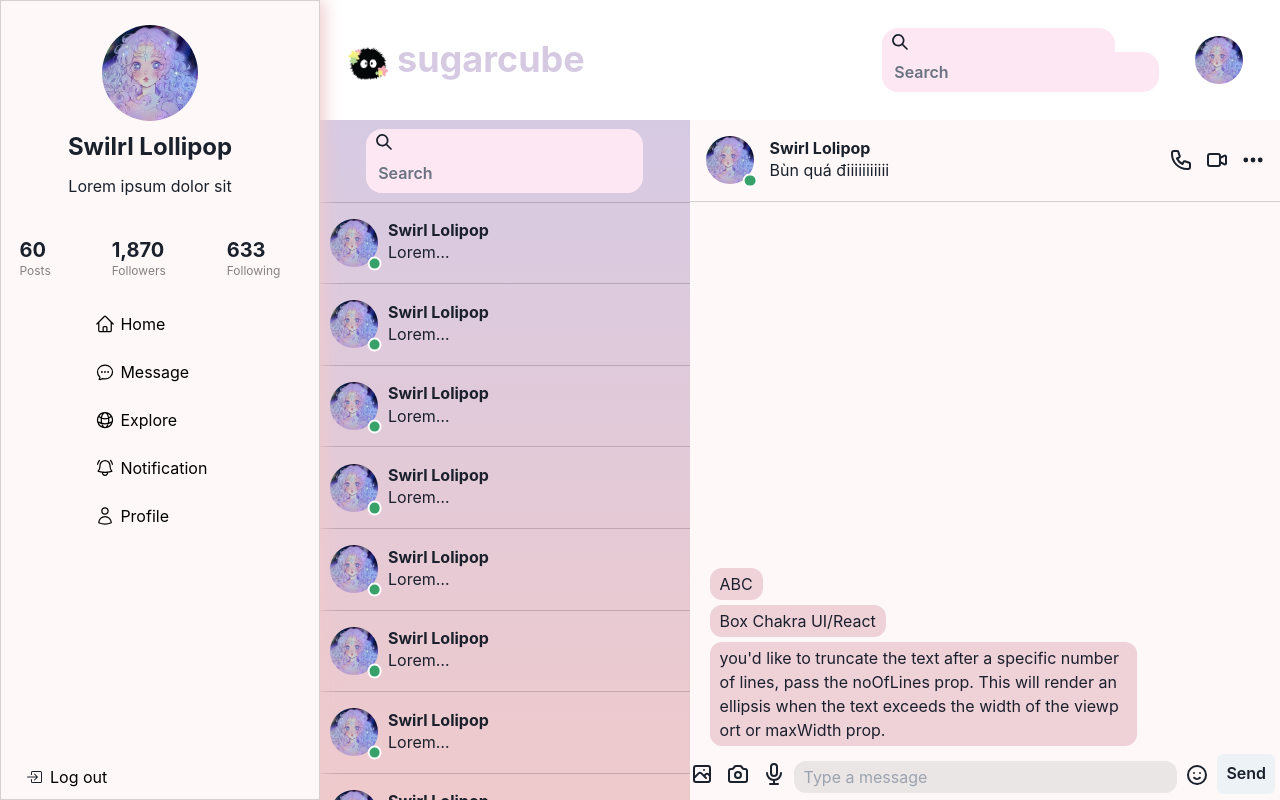
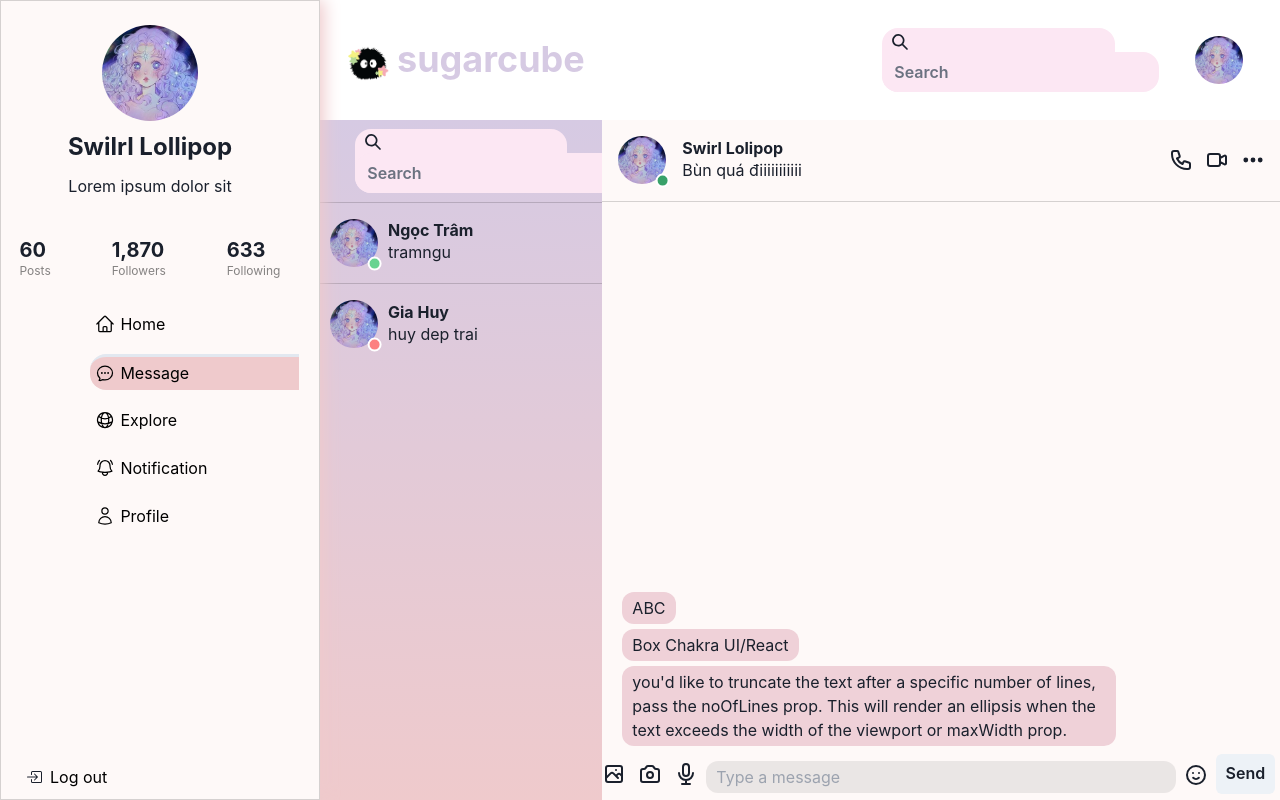
Before and after one commit to Hoanghuygia/social-media-site, a React (Vite) app in the folder client/: page /message in a window 1280 px wide. Built offline with nearby package versions, Linux system fonts and the light colour scheme.

Commit message:
create selection effect for navbar

```diff
--- a/client/src/components/SideBar/Bar.jsx
+++ b/client/src/components/SideBar/Bar.jsx
@@ -1,10 +1,14 @@
 import { Flex, Icon, Box } from "@chakra-ui/react";
 import { NavLink } from "react-router-dom";
-import { HiOutlineHome, HiOutlineChat, HiOutlineGlobeAlt, HiOutlineUser  } from "react-icons/hi";
-import { HiOutlineBellAlert } from "react-icons/hi2";
 import styled from "styled-components";
+import { useLocation } from "react-router-dom";
 
-function Bar({icon, barName, route}) {
+function Bar({ icon, barName, route }) {
+    const location = useLocation();
+    console.log("Location: " + location.pathname);
+    const isActive = location.pathname === route;
+    console.log("Active: " + isActive);
+
     return (
         <Flex>
             <Box h="36px" bg="bg-color.100" w="30%"></Box>
@@ -18,18 +22,21 @@ function Bar({icon, barName, route}) {
                     justifyContent: "center",
                     marginY: "auto",
                 }}
+                borderTopLeftRadius={isActive ? "2xl" : "none"}
+                borderBottomLeftRadius={isActive ? "2xl" : "none"}
+                borderTopWidth={isActive ? "3px" : "none"}
+                background={isActive ? "bg-color.300" : "none"}
                 _hover={{
                     borderTopLeftRadius: "2xl",
                     borderBottomLeftRadius: "2xl",
                     borderTopWidth: "3px",
                     borderColor: "#efcbce",
-                        background:
-                            "linear-gradient(to right, #fce2e3, #ebe1ed)",
+                    background: "linear-gradient(to right, #fce2e3, #ebe1ed)",
                 }}
                 transition="background-color 0.3s"
             >
                 <StyledNavLink to={route}>
-                        <Icon boxSize={5} as={icon } mx="5px" /> {barName}
+                    <Icon boxSize={5} as={icon} mx="5px" /> {barName}
                 </StyledNavLink>
             </Box>
         </Flex>
@@ -40,7 +47,7 @@ const StyledNavLink = styled(NavLink)`
     text-emphasis: none;
     text-decoration: none;
     color: black;
-    display: flex; /* Sử dụng flexbox */
+    display: flex;
     align-items: center;
     &:hover {
         text-emphasis: none;
--- a/client/src/components/SideBar/SideBarNav.jsx
+++ b/client/src/components/SideBar/SideBarNav.jsx
@@ -1,8 +1,6 @@
-import { Flex, Icon, Box } from "@chakra-ui/react";
-import { NavLink } from "react-router-dom";
+import { Flex } from "@chakra-ui/react";
 import { HiOutlineBellAlert, HiOutlineHome, HiOutlineChatBubbleOvalLeftEllipsis , HiOutlineGlobeAlt, HiOutlineUser} from "react-icons/hi2";
 import Bar from "./Bar";
-import styled from "styled-components";
 
 function SideBarNav() {
     return (
@@ -16,17 +14,4 @@ function SideBarNav() {
     );
 }
 
-const StyledNavLink = styled(NavLink)`
-    text-emphasis: none;
-    text-decoration: none;
-    color: black;
-    display: flex;
-    align-items: center;
-    &:hover {
-        text-emphasis: none;
-        text-decoration: none;
-        color: black;
-    }
-`;
-
 export default SideBarNav;
--- a/client/src/pages/home/components/Post.jsx
+++ b/client/src/pages/home/components/Post.jsx
@@ -1,4 +1,4 @@
-import { Flex, Text, Image } from "@chakra-ui/react";
+import { Flex, Text, Image, Box } from "@chakra-ui/react";
 import PostHead from "./PostHead";
 import PostInfor from "./PostInfor";
 import {
@@ -11,7 +11,8 @@ function Post({ data }) {
     const { channel, time, type, content, like, comment, share } = data;
 
     return (
-        <Flex flexDir={"column"} py={"20px"} borderBottom={"1px solid RGBA(0, 0, 0, 0.16)"}>
+        <Box borderRadius="2xl" bg={"white"} mt={"12px"}>
+            <Flex flexDir={"column"} py={"20px"} >
                 <PostHead channel={channel} time={time} type={type} />
                 <Text ml="18px" mt={"10px"} align={"left"}>
                     {content.text}
@@ -37,6 +38,7 @@ function Post({ data }) {
                     />
                 </Flex>
             </Flex>
+        </Box>
     );
 }
 
--- a/client/src/pages/home/components/PostInfor.jsx
+++ b/client/src/pages/home/components/PostInfor.jsx
@@ -6,7 +6,7 @@ function PostInfor({infor, icon}) {
             py="4px"
             mt="5px"
             px="10px"
-            borderRadius="xl"
+            borderRadius="2xl"
             bg="bg-color.300"
             align='center'
             flex="1"
--- a/client/src/pages/home/components/PostZone.jsx
+++ b/client/src/pages/home/components/PostZone.jsx
@@ -47,7 +47,7 @@ const data = [
 
 function PostZone() {
   return (
-    <Flex bg={"white"} h={"100%"} w={"50%"} flexDir={"column"} gap={2}>
+    <Flex h={"100%"} w={"50%"} flexDir={"column"} gap={2}>
       {data.map((postData, index) => (
         <Post key={index} data={postData} />
       ))}
--- a/client/src/pages/message/Message.jsx
+++ b/client/src/pages/message/Message.jsx
@@ -23,5 +23,4 @@ function Message() {
     );
 }
 
-// problem at row 16
 export default Message;
--- a/client/src/pages/message/components/ChatList.jsx
+++ b/client/src/pages/message/components/ChatList.jsx
@@ -1,6 +1,21 @@
 import {Box, Flex} from "@chakra-ui/react";
 import SearchBar from "../../../components/SearchBar";
 import ChatListItem from "./ChatListItem";
+
+let data = [
+    {
+        avatar: "/img/avatar.png",
+        status: "Online",
+        name: "Ngọc Trâm",
+        lastMesssage: "tramngu"
+    },
+    {
+        avatar: "/img/avatar.png",
+        status: "Offline",
+        name: "Gia Huy",
+        lastMesssage: "huy dep trai"
+    }
+]
 
 function ChatList() {
     return (
@@ -28,17 +43,9 @@ function ChatList() {
             >
                 <SearchBar className="w-9/12" />
             </Box>
-            <ChatListItem/>
-            <ChatListItem/>
-            <ChatListItem/>
-            <ChatListItem/>
-            <ChatListItem/>
-            <ChatListItem/>
-            <ChatListItem/>
-            <ChatListItem/>
-            <ChatListItem/>
-            <ChatListItem/>
-
+            {data.map((item, index) => (
+                <ChatListItem key={index} data={item}/>
+            ))}
         </Flex>
     );
 }
--- a/client/src/pages/message/components/ChatListItem.jsx
+++ b/client/src/pages/message/components/ChatListItem.jsx
@@ -7,7 +7,20 @@ import {
     Text,
 } from "@chakra-ui/react";
 
-function ChatListItem() {
+function ChatListItem({data}) {
+    const {avatar, status, name, lastMesssage} = data;
+
+    const getBadgeColor = (status) => {
+        switch (status){
+            case "Online":
+                return "green.300"
+            case "Offline":
+                return "red.300"
+            default:
+                throw console.error("Wrong status");
+        }
+    }
+
     return (
         <Box
             minH="12%"
@@ -17,19 +30,19 @@ function ChatListItem() {
             maxW="100%"
         >
             <Flex h="100%" alignItems={"center"}>
-                <Avatar src={"/img/avatar.png"} ml="10px">
+                <Avatar src={avatar} ml="10px">
                     <AvatarBadge
                         boxSize=".75em"
-                        bg="green.500"
+                        bg={getBadgeColor(status)}
                         borderWidth="2px"
                     />
                 </Avatar>
                 <Box mx="10px">
                     <Heading as="h2" fontSize="md">
-                        Swirl Lolipop
+                        {name}
                     </Heading>
                     <Text noOfLines={1}>
-                        Lorem ipsumnnnnhhhhhhhhhhhhhhhhhhhhhh
+                        {lastMesssage}
                     </Text>
                 </Box>
             </Flex>
--- a/client/src/pages/message/components/ChatMessage.jsx
+++ b/client/src/pages/message/components/ChatMessage.jsx
@@ -1,20 +1,17 @@
 import {
     Flex,
-    Box,
-    Text,
-    Heading,
-    Avatar,
-    AvatarBadge,
-    Icon,
     Spacer,
-    Input,
-    Button,
-    VStack,
 } from "@chakra-ui/react";
 import {} from "react-icons/hi";
 import ChatMessageHeader from "./ChatMessageHeader";
 import ChatMessageBar from "./ChatMessageBar";
 import AMessage from "./AMessage";
+
+let messages = [
+    "ABC",
+    "Box Chakra UI/React",
+    "you'd like to truncate the text after a specific number of lines, pass the noOfLines prop. This will render an ellipsis when the text exceeds the width of the viewport or maxWidth prop."
+]
 
 function ChatMessage() {
     return (
@@ -23,9 +20,9 @@ function ChatMessage() {
             <Spacer />
 
             <Flex flexDir={"column"} ml={"20px"} mb={"8px"}>
-                <AMessage message="ABC"/>
-                <AMessage message="Box Chakra UI/React"/>
-                <AMessage message=" you'd like to truncate the text after a specific number of lines, pass the noOfLines prop. This will render an ellipsis when the text exceeds the width of the viewport or maxWidth prop."/>
+                {messages.map((message, index) => (
+                    <AMessage key={index} message={message}/>
+                ))}
             </Flex>
 
 
```
Lines whose indentation alone changed are shown as unchanged.
